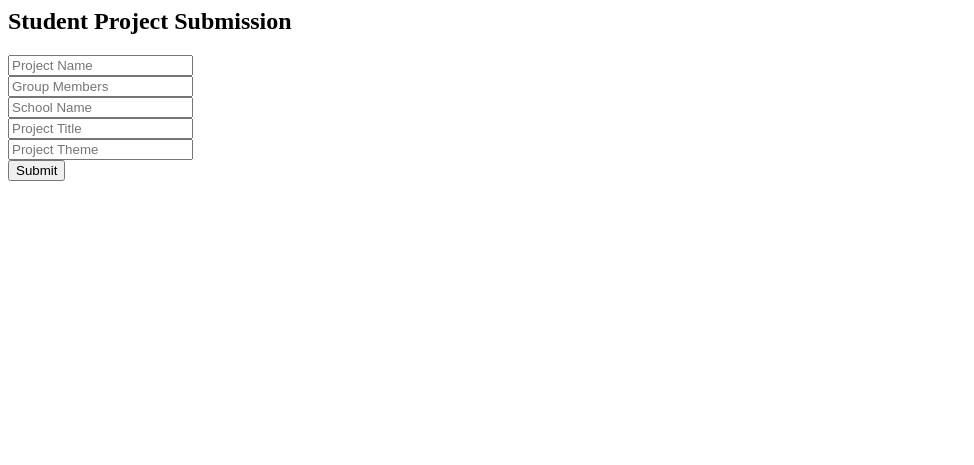
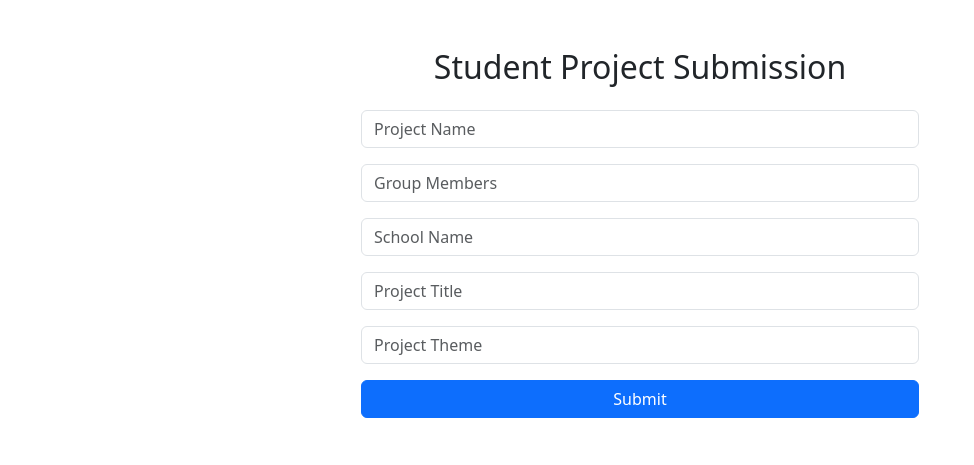
Before and after one commit to Yash0414/event-judging-portal, a Flask app: page /student in a window 1280 px wide. Shown: the top 465 px of the page, without its empty margins (0-974 px from the left). Run offline with Flask 3, Linux system fonts and the light colour scheme.

Commit message:
Update student.html

```diff
--- a/templates/student.html
+++ b/templates/student.html
@@ -1,9 +1,18 @@
-<h2>Student Project Submission</h2>
-<form method="post">
-  <input name="project_name" placeholder="Project Name"><br>
-  <input name="group_members" placeholder="Group Members"><br>
-  <input name="school_name" placeholder="School Name"><br>
-  <input name="project_title" placeholder="Project Title"><br>
-  <input name="project_theme" placeholder="Project Theme"><br>
-  <button type="submit">Submit</button>
-</form>
+<!DOCTYPE html>
+<html>
+<head>
+  <title>Student Project Submission</title>
+  <link rel="stylesheet" href="https://cdn.jsdelivr.net/npm/bootstrap@5.3.0/dist/css/bootstrap.min.css">
+</head>
+<body class="container py-5">
+  <h2 class="mb-4 text-center">Student Project Submission</h2>
+  <form method="post" class="w-50 mx-auto">
+    <input name="project_name" class="form-control mb-3" placeholder="Project Name" required>
+    <input name="group_members" class="form-control mb-3" placeholder="Group Members" required>
+    <input name="school_name" class="form-control mb-3" placeholder="School Name" required>
+    <input name="project_title" class="form-control mb-3" placeholder="Project Title" required>
+    <input name="project_theme" class="form-control mb-3" placeholder="Project Theme" required>
+    <button type="submit" class="btn btn-primary w-100">Submit</button>
+  </form>
+</body>
+</html>
```
